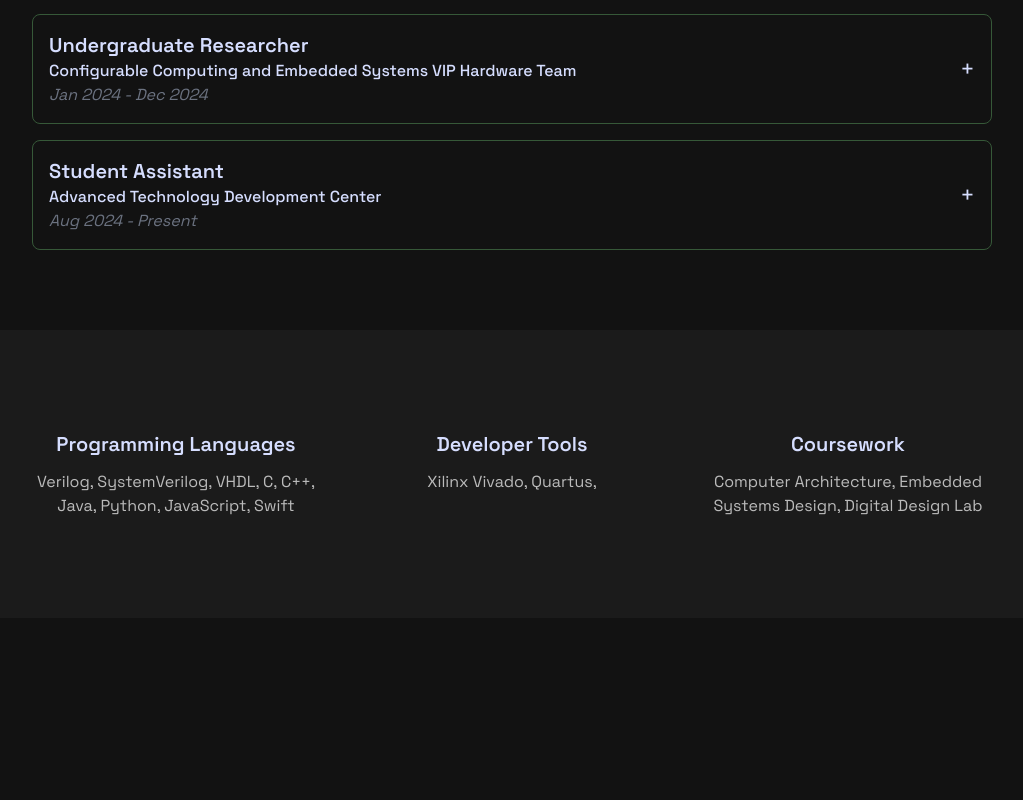
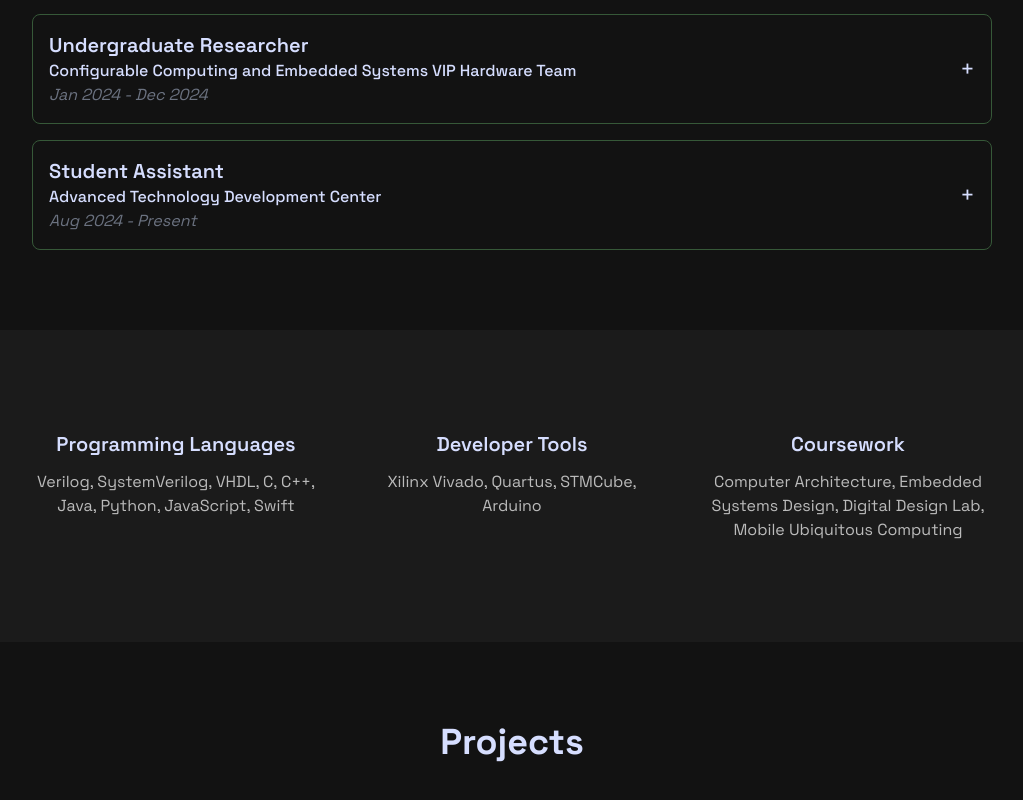
Before and after one commit to katc1213/portfolio-web, a Next.js app: page /en in a window 1280 px wide. Shown: the part 1708-2508 px from the top of the page, without its empty margins (128-1151 px from the left). Before the commit the page ends 2326 px from the top, so only its background shows below. Built offline with nearby package versions, Linux system fonts and the light colour scheme.

Commit message:
formatting

```diff
--- a/src/app/[locale]/globals.css
+++ b/src/app/[locale]/globals.css
@@ -35,22 +35,6 @@
     --logo-body: #097fa5;
     --span-bg: linear-gradient(to right, #8c00ff, #0fb4e1, #a1d930, #ae0000);
   }
-  .twilight {
-    --primary: #a296e0;
-    --secondary: #d84c21;
-    --background: #e0e0e8;
-    --background-secondary: #cfcfd9;
-    --button: #7d9dbf;
-    --button-text: #ffffff;
-    --text-secondary: #5a5d71;
-    --dropdown: #d9d2e9;
-    --dropdown-hover: #b1a8c7;
-    --button-secondary: #e0e0e8;
-    --selected: #b0394b;
-    --logo-shadow: #6d6875;
-    --logo-body: #8d82c4;
-    --span-bg: linear-gradient(to right, #8d82c4, #f7b7a3, #7d9dbf);
-  }
 }
 
 @layer base {
--- a/src/app/[locale]/layout.tsx
+++ b/src/app/[locale]/layout.tsx
@@ -49,8 +49,7 @@ export default function RootLayout({
           defaultTheme='dark'
           themes={[
             'light',
-            'dark',
-            'twilight'
+            'dark'
           ]}
         >
           <NextIntlClientProvider
--- a/src/app/[locale]/page.tsx
+++ b/src/app/[locale]/page.tsx
@@ -135,7 +135,7 @@ export default function DashboardPage() {
       </section>
 
       <section className='bg-background-secondary py-20 max-lg:py-24'>
-        <div className='mx-auto grid max-w-screen-lg grid-cols-3 gap-12 px-8 py-5 max-lg:max-w-fit max-lg:grid-cols-1 max-lg:gap-10'>
+        <div className='mx-auto grid max-w-screen-lg grid-cols-3 gap-12 px-8 py-5 max-lg:max-w-fit max-lg:grid-cols-1 max-lg:gap-14'>
           <div className='text-center'>
             <h2 className='mb-3  text-xl font-semibold'>{t('Programming Languages')}</h2>
             <p className='text-text-secondary max-lg:max-w-[500px]'>
@@ -148,7 +148,7 @@ export default function DashboardPage() {
             <h2 className='mb-3 text-xl font-semibold'>{t('Developer Tools')}</h2>
             <p className='text-text-secondary max-lg:max-w-[500px]'>
               {t(
-                'Xilinx Vivado, Quartus, '
+                'Xilinx Vivado, Quartus, STMCube, Arduino'
               )}
             </p>
           </div>
@@ -156,12 +156,18 @@ export default function DashboardPage() {
             <h2 className='mb-3 text-xl font-semibold'>{t('Coursework')}</h2>
             <p className='text-text-secondary max-lg:max-w-[500px]'>
               {t(
-                'Computer Architecture, Embedded Systems Design, Digital Design Lab'
+                'Computer Architecture, Embedded Systems Design, Digital Design Lab, Mobile Ubiquitous Computing'
               )}
             </p>
           </div>
         </div>
       </section>
+
+      <section className='max-w-5xl mx-auto py-20 px-8'>
+        <h2 className='text-4xl font-extrabold text-center mb-12'>
+          {t('Projects')}
+        </h2>
+        </section>
     </div>
   )
 }
```
